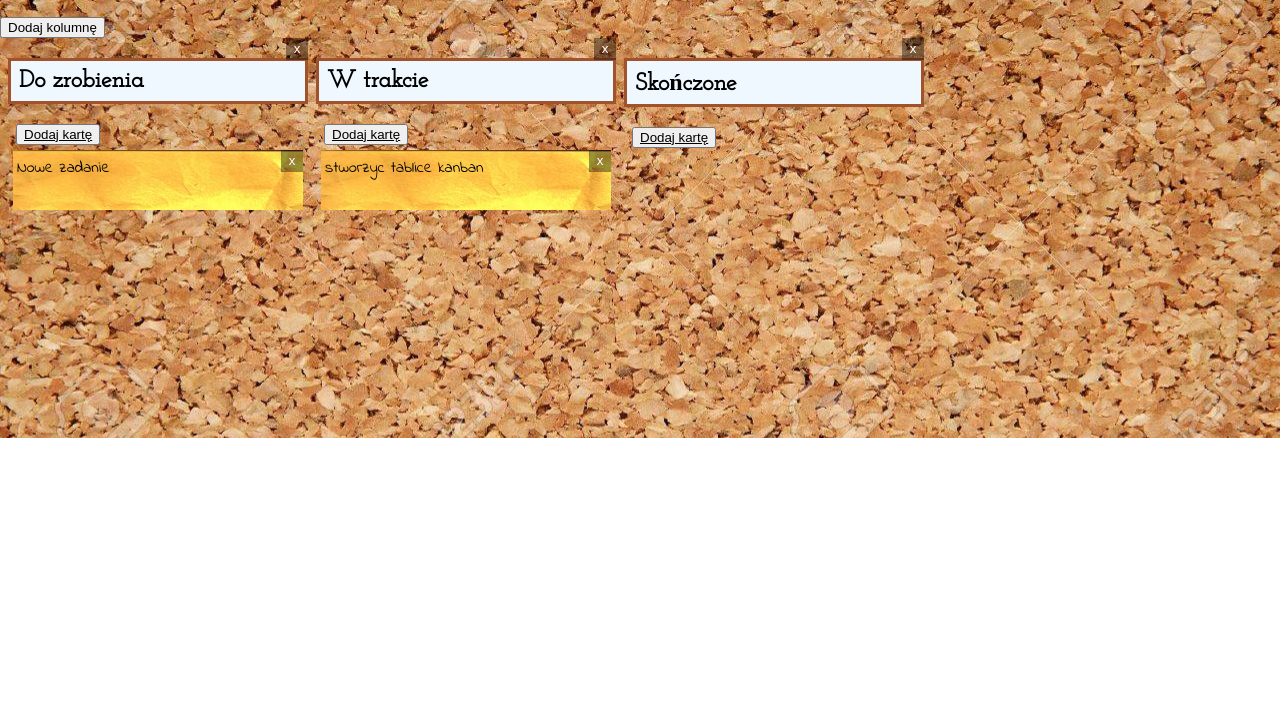
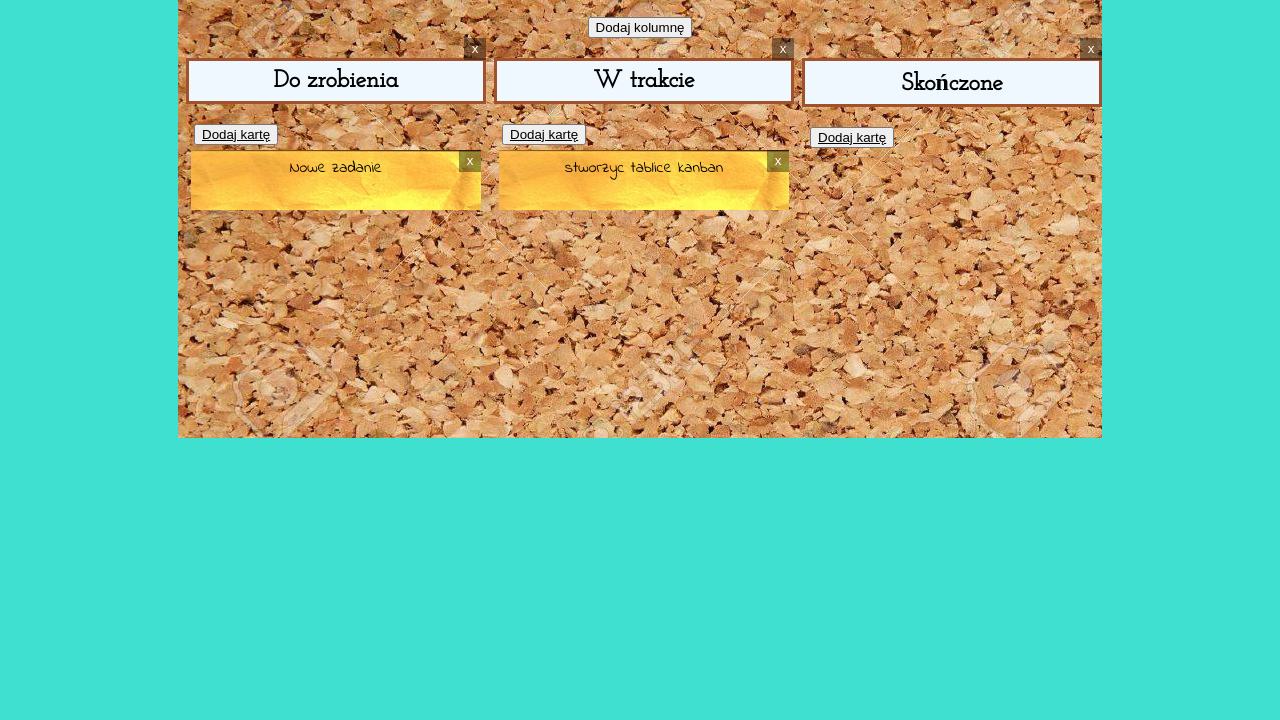
Before and after one commit to mkw98/Ajax-API_16_7, a plain HTML site: page index.html in a window 1280 px wide. Shown: the part 80-800 px from the top of the page. Drawn offline with nearby package versions, Linux system fonts and the light colour scheme.

Commit message:
Update style.css

```diff
--- a/style.css
+++ b/style.css
@@ -1,4 +1,13 @@
-body {margin: 0;}
+body {
+    	margin: 0 auto;
+	display: block;
+	max-width: 1200px;
+	background-color: turquoise;
+	display: flex;
+	text-align: center;
+	justify-content: center;
+	align-content: center;
+}
 * {box-sizing: border-box;}
 
 .ui-sortable {
```
